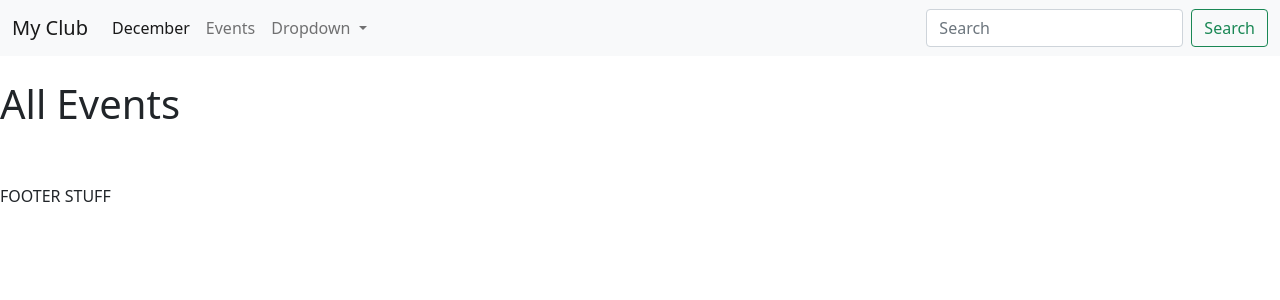
After one commit to grodnik/MyClubWebsite, a Django app: template events/templates/events/event_list.html in a window 1280 px wide. The commit adds this page. Shown: the top 300 px of the page. Run offline with Django 3.2, Linux system fonts and the light colour scheme; the template is opened without the code that fills it, so the values that code supplies are empty.

Commit message:
basic output to web

```diff
--- /dev/null
+++ b/events/templates/events/event_list.html
@@ -0,0 +1,19 @@
+{% extends 'events/base.html' %}
+
+{% block content %}
+
+	<h1>All Events</h1>
+
+{% for event in event_list %}
+
+	<strong> {{ event }} </strong>
+	<ul>
+		<li> {{ event.name }} </li>
+		<li> {{ event.event_date }} </li>
+		<li> {{ event.club.name }} , {{ event.club.address }} </li>
+		<li> {{ event.motel.name }} , {{ event.motel.address }}</li>
+		<li> {{ event.comments }} </li>
+	</ul>
+{% endfor %}
+
+{% endblock %}
--- a/events/templates/events/navbar.html
+++ b/events/templates/events/navbar.html
@@ -4,14 +4,17 @@
     <button class="navbar-toggler" type="button" data-bs-toggle="collapse" data-bs-target="#navbarSupportedContent" aria-controls="navbarSupportedContent" aria-expanded="false" aria-label="Toggle navigation">
       <span class="navbar-toggler-icon"></span>
     </button>
+
     <div class="collapse navbar-collapse" id="navbarSupportedContent">
       <ul class="navbar-nav me-auto mb-2 mb-lg-0">
         <li class="nav-item">
           <a class="nav-link active" aria-current="page" href="{% url 'home' '2021' 'December' %}">December</a>
         </li>
+
         <li class="nav-item">
-          <a class="nav-link" href="#">Link</a>
+          <a class="nav-link" href="#">Events</a>
         </li>
+
         <li class="nav-item dropdown">
           <a class="nav-link dropdown-toggle" href="#" id="navbarDropdown" role="button" data-bs-toggle="dropdown" aria-expanded="false">
             Dropdown
--- a/events/urls.py
+++ b/events/urls.py
@@ -5,4 +5,5 @@ from . import views
 urlpatterns = [
   path('', views.home, name="home"),
   path('<int:year>/<str:month>/', views.home, name="home"),
+  path('events', views.all_events, name="list-events"),
 ]
```
Also changed, not shown: events/views.py (+9 -0 lines).
